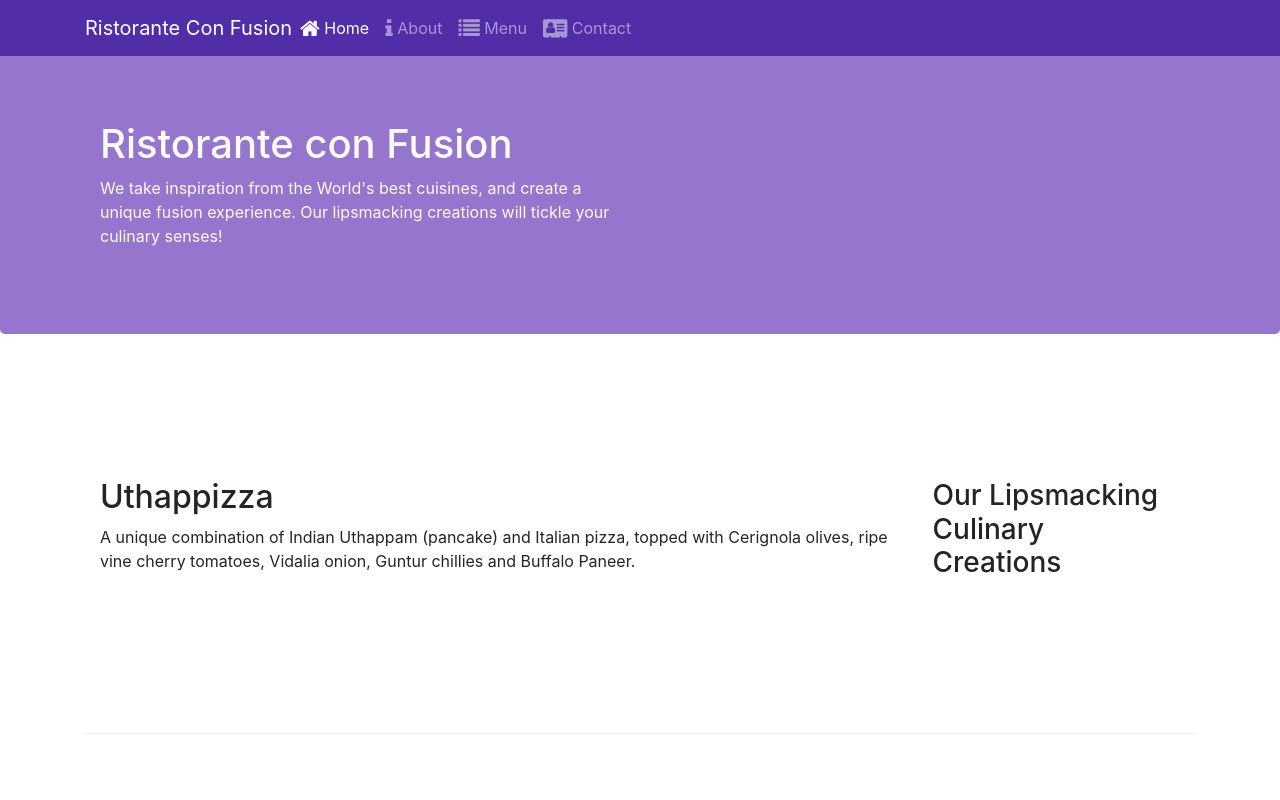
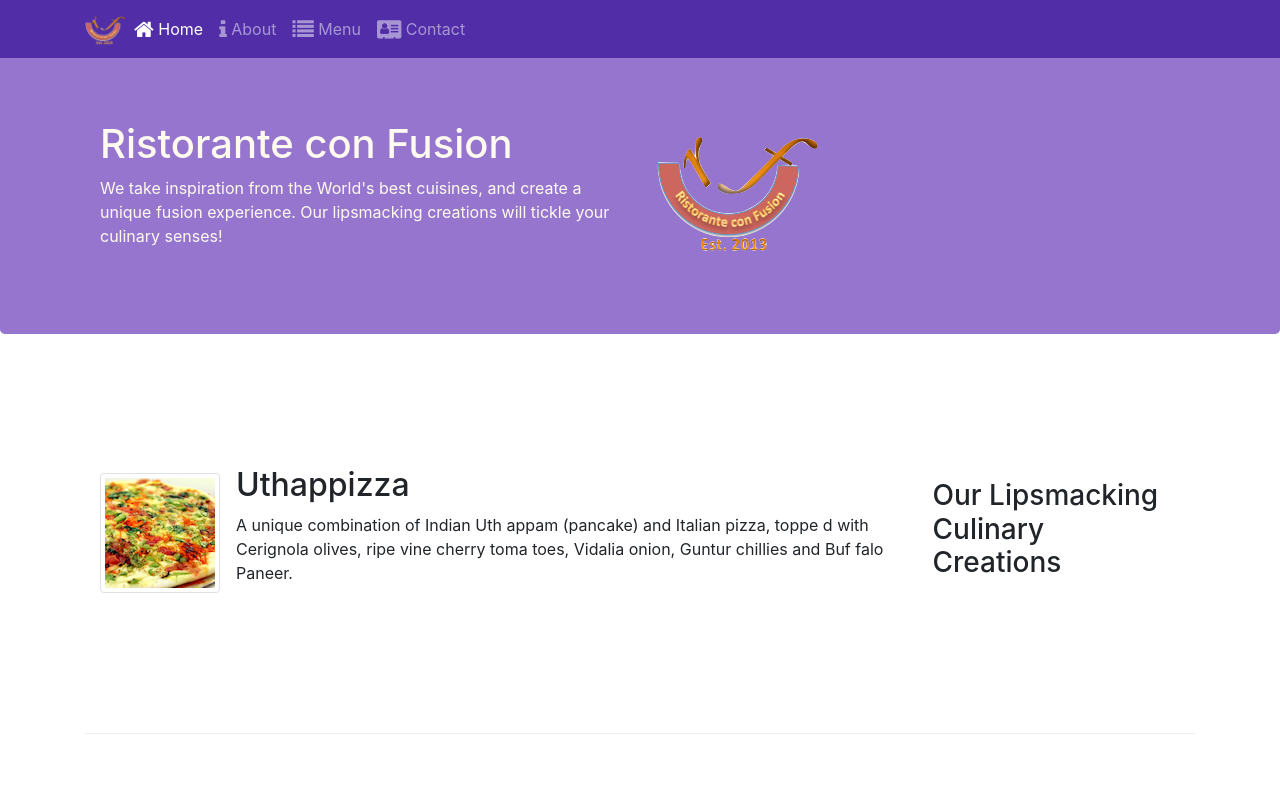
Before and after one commit to kingshine08/grid-system-test, a website: page index.html in a window 1280 px wide. Shown: the top 800 px of the page. Drawn offline with nearby package versions, Linux system fonts and the light colour scheme.

Commit message:
image and media object b

```diff
--- a/index.html
+++ b/index.html
@@ -23,13 +23,13 @@
       <button class="navbar-toggler" type="button" data-toggle="collapse" data-target="#Navbar">
         <span class="navbar-toggler-icon"></span>
       </button>
-      <a class="navbar-brand mr-auto" href="#">Ristorante Con Fusion</a>
+      <a class="navbar-brand mr-auto" href="#"><img src="img/logo.png" height="30" width="41"></a>
       <div class="collapse navbar-collapse" id="Navbar">
         <ul class="navbar-nav mr-auto">
           <li class="nav-item active"><a class="nav-link" href="#"><span class="fa fa-home fa-lg"></span> Home</a></li>
           <li class="nav-item"><a class="nav-link" href="aboutus.html"><span class="fa fa-info fa-lg"></span> About</a></li>
           <li class="nav-item"><a class="nav-link" href="#"><span class="fa fa-list fa-lg"></span> Menu</a></li>
-          <li class="nav-item"><a class="nav-link" href="#"><span class="fa fa-address-card fa-lg"></span> Contact</a></li>
+          <li class="nav-item"><a class="nav-link" href="contactus.html"><span class="fa fa-address-card fa-lg"></span> Contact</a></li>
         </ul>
       <div>
     </div>
@@ -42,7 +42,8 @@
                     <h1>Ristorante con Fusion</h1>
                     <p>We take inspiration from the World's best cuisines, and create a unique fusion experience. Our lipsmacking creations will tickle your culinary senses!</p>
                 </div>
-                <div class="col-12 col-sm">
+                <div class="col-12 col-sm align-self-center">
+                    <img src="img/logo.png" class="img-fluid">
                 </div>
             </div>
         </div>
@@ -54,8 +55,20 @@
                 <h3>Our Lipsmacking Culinary Creations</h3>
             </div>
             <div class="col col-sm order-sm-first col-md">
-                <h2>Uthappizza</h2>
-                <p>A unique combination of Indian Uthappam (pancake) and Italian pizza, topped with Cerignola olives, ripe vine cherry tomatoes, Vidalia onion, Guntur chillies and Buffalo Paneer.</p>
+              <div class="media">
+                <img class="d-flex mr-3 img-thumbnail align-self-center"
+                  src="img/uthappizza.png" alt="uthappizza">
+                <div class="media-body">
+                  <h2 class="mt-0">Uthappizza</h2>
+                  <p>A unique combination of Indian Uth
+                    appam (pancake) and Italian pizza, toppe
+                    d with Cerignola olives, ripe vine cherry toma
+                    toes, Vidalia onion, Guntur chillies and Buf
+                    falo Paneer.</p>
+                </div>
+
+              </div>
+
             </div>
         </div>
 
@@ -75,9 +88,16 @@
                 <h3>Meet our Culinary Specialists</h3>
             </div>
             <div class="col col-sm order-sm-first col-md">
-                <h2>Alberto Somayya</h2>
-                <h4>Executive Chef</h4>
-                <p>Award winning three-star Michelin chef with wide International experience having worked closely with whos-who in the culinary world, he specializes in creating mouthwatering Indo-Italian fusion experiences. </p>
+              <div class="media">
+                <img class="d-flex mr-3 img-thumbnail align self center"
+                  src="img/alberto.png" alt="alberto">
+                <div class="media-body">
+                    <h2>Alberto Somayya</h2>
+                    <h4>Executive Chef</h4>
+                    <p>Award winning three-star Michelin chef with wide International experience having worked closely with whos-who in the culinary world, he specializes in creating mouthwatering Indo-Italian fusion experiences. </p>
+                </div>
+              </div>
+
             </div>
         </div>
     </div>
```
Also changed, not shown: aboutus.html (+4 -3 lines), contactus.html (+3 -2 lines), img/alberto.png (added), img/buffet.png (added), img/logo.png (added), img/uthappizza.png (added), 1 other file.
